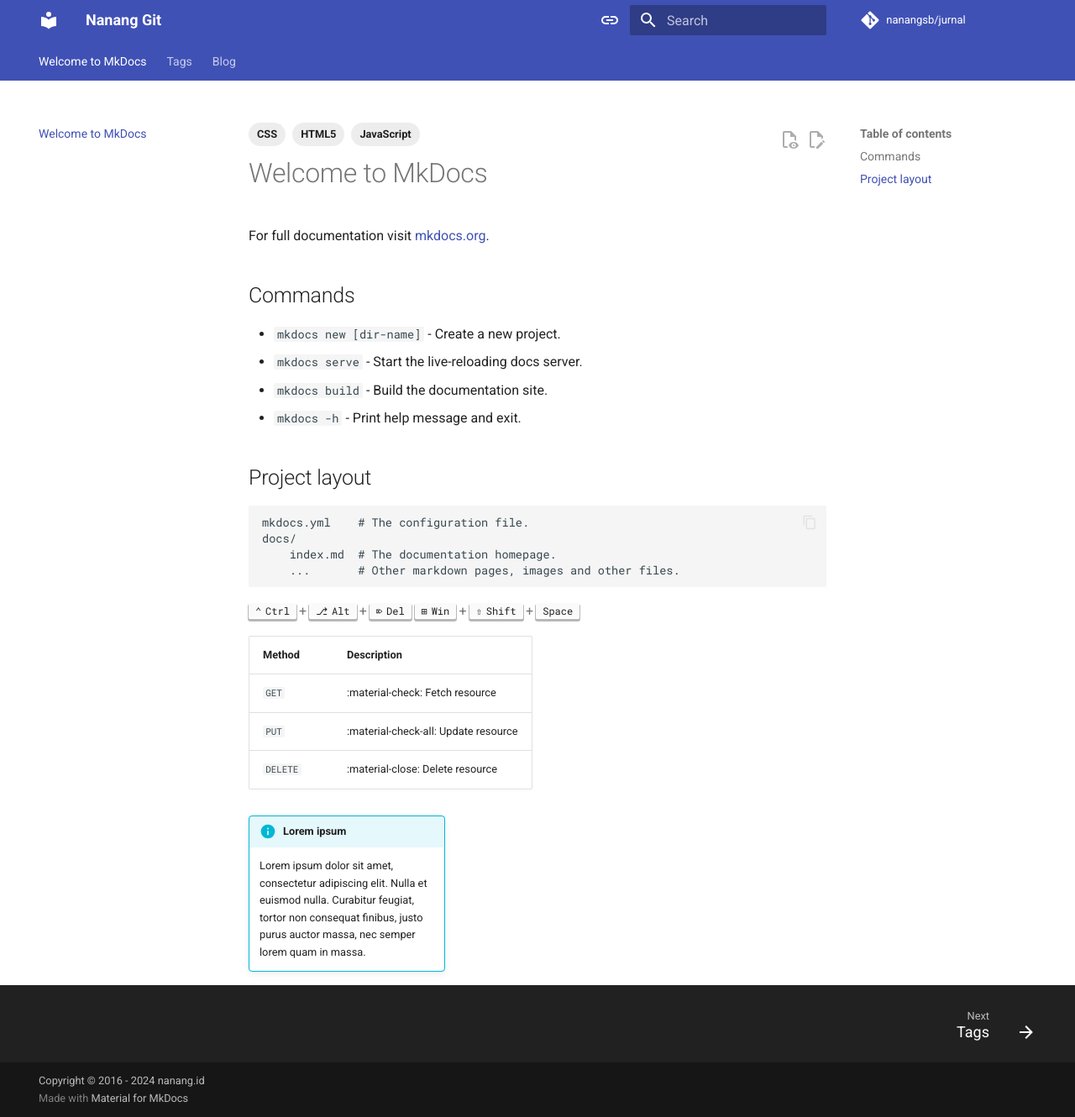
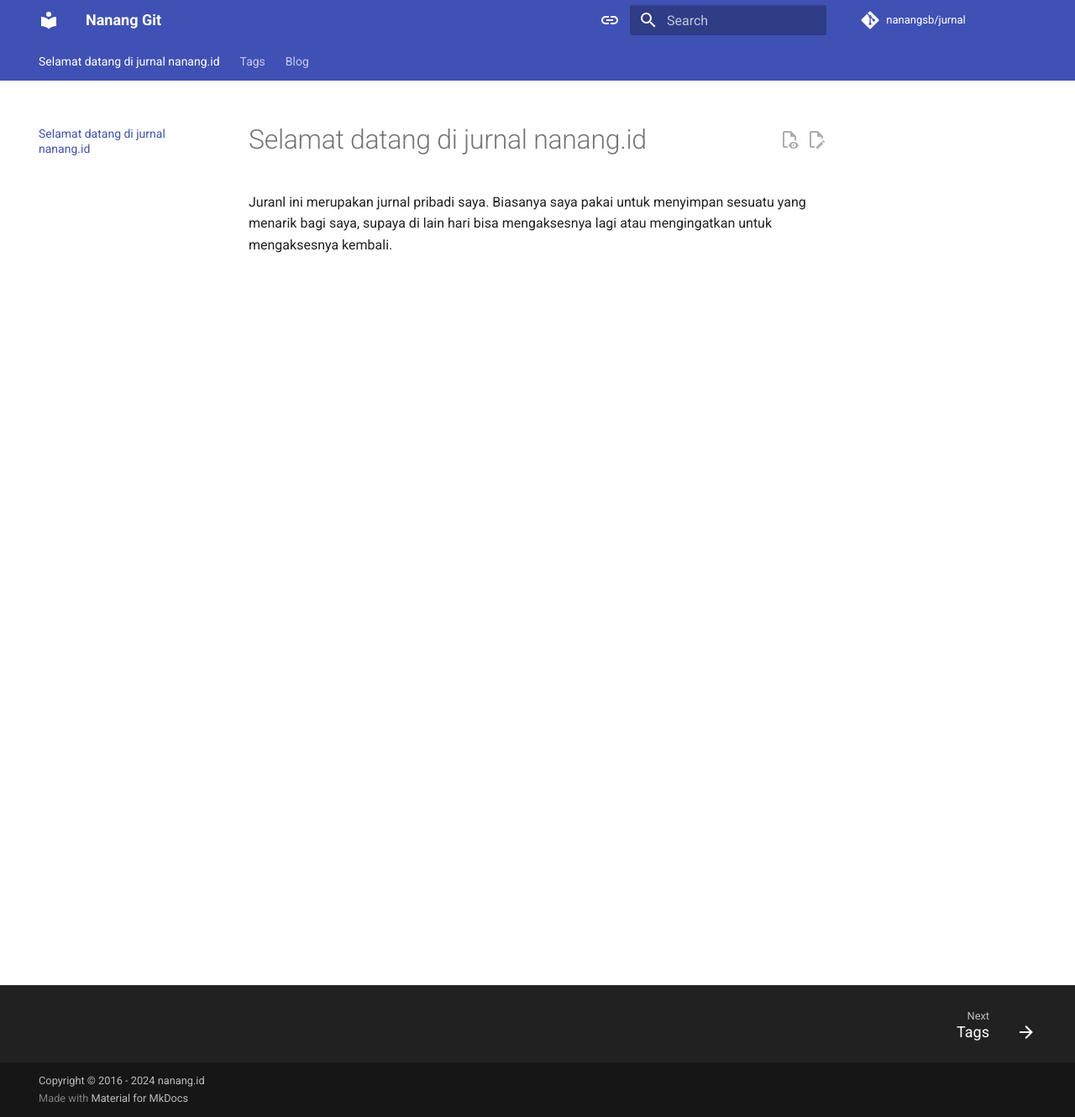
Before and after one commit to nanangsb/jurnal, an MkDocs documentation site: the page built from docs/index.md, in a window 1280 px wide and 1330 px high. Shown: the whole window at 84% size. Built offline with MkDocs 1.6.1 and Material for MkDocs 9.7.7, drawn with Linux system fonts in a browser that asks for light colours; plug-ins that fetch from the network failed and are left out; comment, search, counter and statistics services are not loaded.

Commit message:
Update index.md

```diff
--- a/docs/index.md
+++ b/docs/index.md
@@ -1,40 +1,3 @@
----
-tags:
-  - HTML5
-  - JavaScript
-  - CSS
----
+# Selamat datang di jurnal nanang.id
 
-# Welcome to MkDocs
-
-For full documentation visit [mkdocs.org](https://www.mkdocs.org).
-
-## Commands
-
-* `mkdocs new [dir-name]` - Create a new project.
-* `mkdocs serve` - Start the live-reloading docs server.
-* `mkdocs build` - Build the documentation site.
-* `mkdocs -h` - Print help message and exit.
-
-## Project layout
-
-    mkdocs.yml    # The configuration file.
-    docs/
-        index.md  # The documentation homepage.
-        ...       # Other markdown pages, images and other files.
-++ctrl+alt+del++
-++win+shift+space++
-
-| Method      | Description                          |
-| ----------- | ------------------------------------ |
-| `GET`       | :material-check:     Fetch resource  |
-| `PUT`       | :material-check-all: Update resource |
-| `DELETE`    | :material-close:     Delete resource |
-
-!!! info inline "Lorem ipsum"
-
-    Lorem ipsum dolor sit amet, consectetur
-    adipiscing elit. Nulla et euismod nulla.
-    Curabitur feugiat, tortor non consequat
-    finibus, justo purus auctor massa, nec
-    semper lorem quam in massa.
+Juranl ini merupakan jurnal pribadi saya. Biasanya saya pakai untuk menyimpan sesuatu yang menarik bagi saya, supaya di lain hari bisa mengaksesnya lagi atau mengingatkan untuk mengaksesnya kembali.
```
